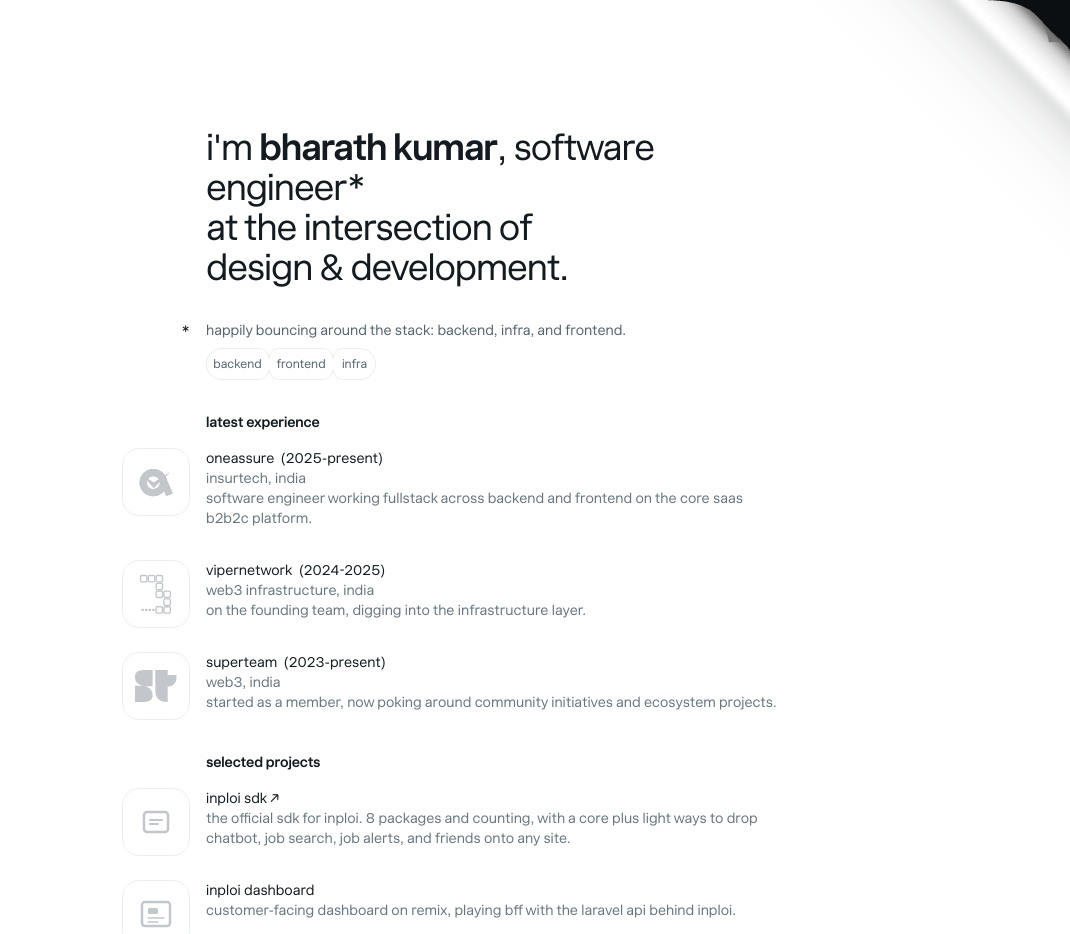
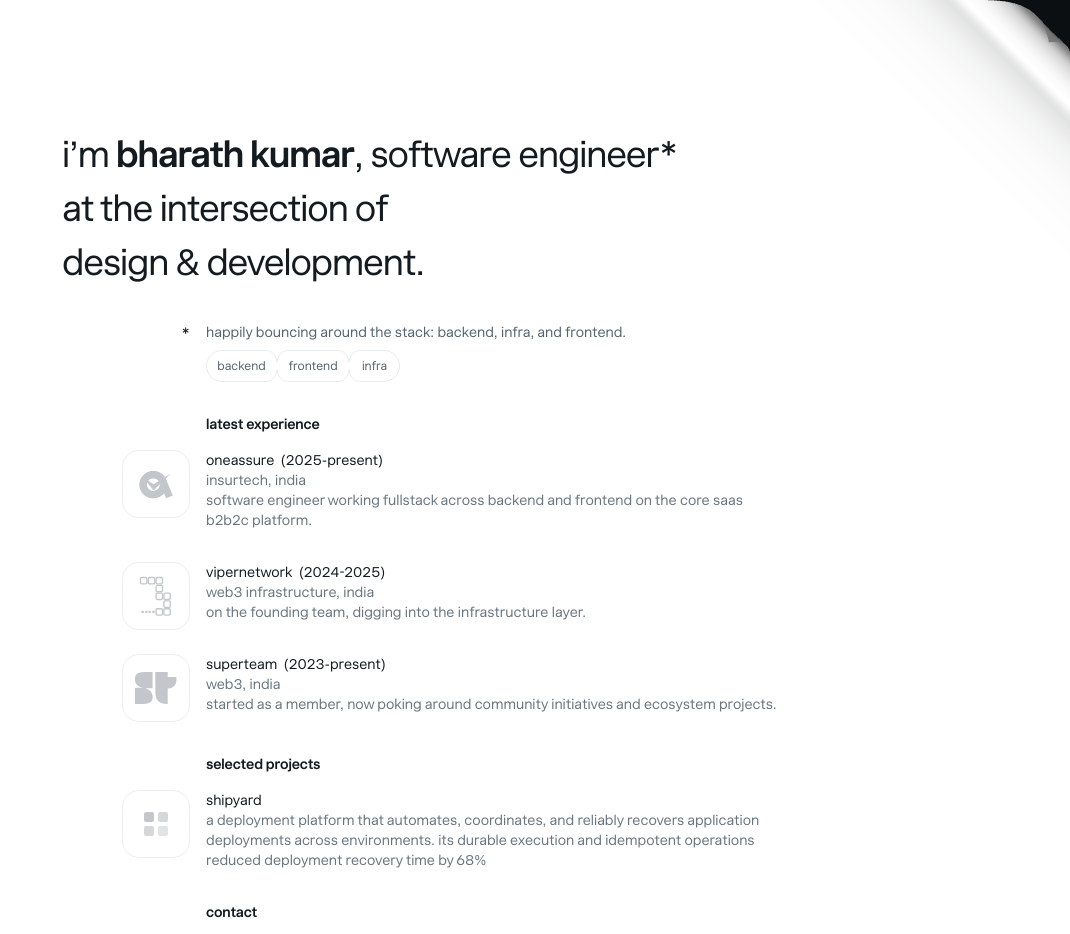
Before and after one commit to bharathkumaarr/v3, a Next.js app: page / in a window 1280 px wide. Shown: the top 934 px of the page, without its empty margins (210-1280 px from the left). Built offline with nearby package versions, Linux system fonts and the light colour scheme.

Commit message:
feat: project update

```diff
--- a/src/app/globals.css
+++ b/src/app/globals.css
@@ -63,6 +63,7 @@
 }
 
 ::selection {
-  background-color: var(--neutral-3);
+  /* Lighter than neutral-3 so selected text matches frederic.ooo’s softer wash */
+  background-color: var(--neutral-2);
   color: var(--neutral-8);
 }
--- a/src/components/hero/hero.tsx
+++ b/src/components/hero/hero.tsx
@@ -7,16 +7,15 @@
 
   return (
     <>
-      <ContentRow>
-        <h1 className="text-pretty text-4xl lowercase tracking-tighter text-neutral-8">
-          i&apos;m{" "}
+      {/* Full-bleed in the page grid; U+2019 apostrophe matches frederic.ooo. */}
+      <h1 className="col-span-full text-[min(2.25rem,calc((100vw-2rem)*0.058))] lowercase tracking-tighter text-neutral-8">
+        <span className="block whitespace-nowrap">
+          i{"\u2019"}m{" "}
           <span className="font-semibold">{hero.headline}</span>, {hero.role}
-          <br />
-          {hero.taglineLine2}
-          <br />
-          {hero.taglineLine3}
-        </h1>
-      </ContentRow>
+        </span>
+        <span className="block">{hero.taglineLine2}</span>
+        <span className="block">{hero.taglineLine3}</span>
+      </h1>
 
       <ContentRow
         sidebar={
--- a/src/content/site.ts
+++ b/src/content/site.ts
@@ -78,24 +78,24 @@
 ];
 
 export const projects: ProjectItem[] = [
+  // {
+  //   title: "Inploi SDK",
+  //   description:
+  //     "the official sdk for inploi. 8 packages and counting, with a core plus light ways to drop chatbot, job search, job alerts, and friends onto any site.",
+  //   href: "https://www.npmjs.com/package/@inploi/sdk",
+  //   icon: "/icons/project-1.svg",
+  // },
+  // {
+  //   title: "Inploi Dashboard",
+  //   description:
+  //     "customer-facing dashboard on remix, playing bff with the laravel api behind inploi.",
+  //   icon: "/icons/project-2.svg",
+  // },
   {
-    title: "Inploi SDK",
+    title: "shipyard",
     description:
-      "the official sdk for inploi. 8 packages and counting, with a core plus light ways to drop chatbot, job search, job alerts, and friends onto any site.",
-    href: "https://www.npmjs.com/package/@inploi/sdk",
-    icon: "/icons/project-1.svg",
-  },
-  {
-    title: "Inploi Dashboard",
-    description:
-      "customer-facing dashboard on remix, playing bff with the laravel api behind inploi.",
-    icon: "/icons/project-2.svg",
-  },
-  {
-    title: "Winden UI",
-    description:
-      "internal design system with about 50 components. react, styled with vanilla extract.",
-    href: "https://vite-and-design-system-ui-docs.vercel.app/",
+      "a deployment platform that automates, coordinates, and reliably recovers application deployments across environments. Its durable execution and idempotent operations reduced deployment recovery time by 68%",
+    href: "",
     icon: "/icons/project-3.svg",
   },
 ];
--- a/src/lib/skill-pill.ts
+++ b/src/lib/skill-pill.ts
@@ -12,7 +12,7 @@
 const HEIGHT = 32;
 const RADIUS = 16;
 /** Half-width of the concave notch that joins two bubbles. */
-const NOTCH = 10.5;
+const NOTCH = 12;
 /**
  * Advance widths at 12px Innovator Grotesk Regular (matches `text-xs` + frederic.ooo).
  * Tuned so each bubble hugs its letters the way a CSS pill with `px-2.5` would, instead
@@ -30,7 +30,8 @@
   w: 9.46,
   " ": 2.88,
 };
-const SEGMENT_PAD = 18;
+/** Horizontal padding inside each bubble; a bit roomier so labels don’t crowd the notches. */
+const SEGMENT_PAD = 26;
 
 export type PillSegment = {
   label: string;
@@ -121,7 +122,7 @@
   // Cubic approximation of a circular bite, matching the frederic.ooo notch so the
   // chain still reads as part of the same visual language.
   const yEdge = side === "top" ? 0.5 : HEIGHT - 0.5;
-  const yPinch = side === "top" ? 10.5 : HEIGHT - 10.5;
+  const yPinch = side === "top" ? NOTCH : HEIGHT - NOTCH;
   const yMid = side === "top" ? 3.64 : HEIGHT - 3.64;
 
   const left = joint - NOTCH;
```
